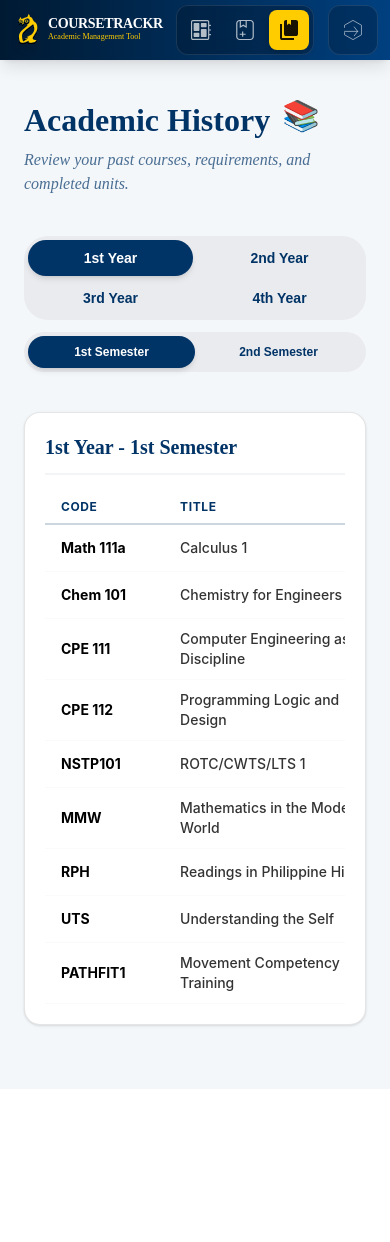
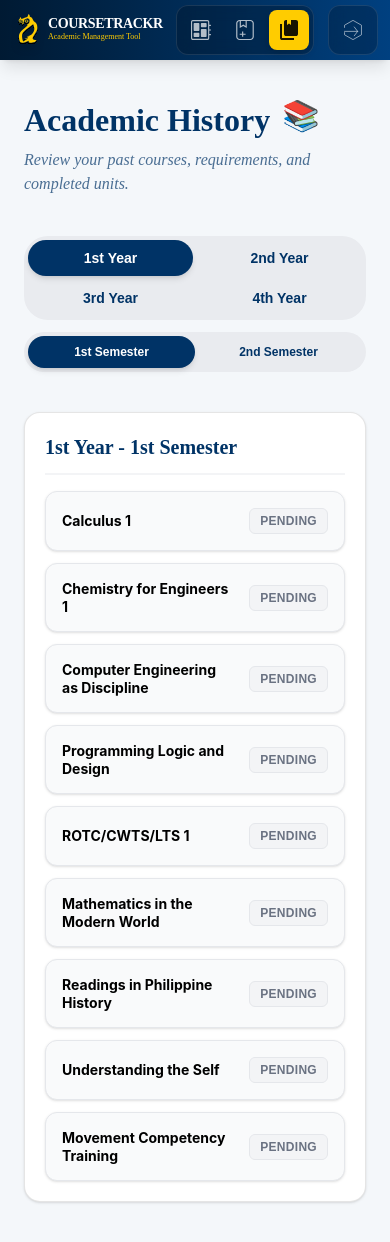
Before and after one commit to knghtcomp/CourseTrackr, a React (Vite) app in the folder CourseTrackrKuago/: page /history in a window 390 px wide. Shown: the top 1242 px of the page. Before the commit the page ends 1089 px from the top, so only its background shows below. Built offline with nearby package versions, Linux system fonts and the light colour scheme; a web font is replaced by a local one.

Commit message:
Alteration

```diff
--- a/CourseTrackrKuago/src/pages/AcademicHistory.jsx
+++ b/CourseTrackrKuago/src/pages/AcademicHistory.jsx
@@ -165,7 +165,30 @@ export const AcademicHistory = () => {
                   {displayedTerm.semester}
                 </h2>
 
-                <div className="overflow-x-auto">
+                {/* MOBILE FIX: Slim Card Layout showing ONLY Title and Status */}
+                <div className="block lg:hidden">
+                  <div className="flex flex-col gap-3">
+                    {displayedTerm.courses.map((course, idx) => {
+                      const savedRecord = userRecords.find(record => record.id === course.id);
+                      const currentStatus = savedRecord && savedRecord.status !== 'pending' ? savedRecord.status : "pending";
+                      const isPetitioned = savedRecord ? savedRecord.isPetitioned : false;
+
+                      return (
+                        <div key={idx} className="bg-gray-50 p-4 rounded-xl border border-gray-200 flex items-center justify-between gap-4 shadow-sm">
+                          <span className="text-black font-bold font-['Inter'] text-sm leading-tight">
+                            {course.title}
+                          </span>
+                          <div className="shrink-0">
+                            {renderBadges(currentStatus, isPetitioned)}
+                          </div>
+                        </div>
+                      );
+                    })}
+                  </div>
+                </div>
+
+                {/* Desktop Table Layout (Hidden on Mobile) */}
+                <div className="hidden lg:block overflow-x-auto">
                   <table className="w-full text-left border-collapse min-w-[800px]">
                     <thead>
                       <tr className="border-b-2 border-[#003366]/20">
--- a/CourseTrackrKuago/src/pages/DashBoard/CurrentSemesterCourseListSection.jsx
+++ b/CourseTrackrKuago/src/pages/DashBoard/CurrentSemesterCourseListSection.jsx
@@ -29,17 +29,21 @@ export const CurrentSemesterCourseListSection = ({ courses }) => {
                     {course.code}
                   </span>
 
-                  <div className="flex flex-wrap items-center justify-end gap-2">
+                  {/* MOBILE FIX: Removed flex-wrap to keep them side-by-side, added tight gap */}
+                  <div className="flex items-center justify-end gap-1.5 md:gap-2 shrink-0">
 
-                    {/* Petition Badge */}
+                    {/* Petition Badge - Star only on mobile, full text on desktop */}
                     {isCoursePetitioned && (
-                      <span className="bg-purple-100 text-purple-700 border border-purple-200 px-3 py-1 rounded-lg font-bold font-['Inter'] text-xs uppercase tracking-wider shrink-0">
-                        ★ Petitioned
+                      <span
+                        title="Petitioned Course"
+                        className="flex items-center justify-center bg-purple-100 text-purple-700 border border-purple-200 w-6 h-6 md:w-auto md:h-auto md:px-3 md:py-1 rounded-full md:rounded-lg font-bold font-['Inter'] text-xs md:text-xs uppercase tracking-wider shrink-0"
+                      >
+                        ★<span className="hidden md:inline md:ml-1">Petitioned</span>
                       </span>
                     )}
 
                     {/* Standard Status Badge */}
-                    <span className="bg-[#F59E0B]/10 text-[#F59E0B] px-3 py-1 rounded-lg font-bold font-['Inter'] text-xs uppercase tracking-wider shrink-0">
+                    <span className="bg-[#F59E0B]/10 text-[#F59E0B] px-2 md:px-3 py-1 rounded-md md:rounded-lg font-bold font-['Inter'] text-[10px] md:text-xs uppercase tracking-wider shrink-0">
                       {course.status === 'ongoing' ? 'Enrolled' : course.status}
                     </span>
                   </div>
--- a/CourseTrackrKuago/src/pages/Setup.jsx
+++ b/CourseTrackrKuago/src/pages/Setup.jsx
@@ -354,15 +354,16 @@ const prereqCheck = checkPrereqs(course);
         </section>
 
         {/* 3. Toggles for Curriculum Navigation */}
-        <section className="flex flex-col-reverse lg:flex-row lg:items-center justify-between gap-4 w-full mt-2">
+        <section className="flex flex-col lg:flex-row lg:items-center justify-between gap-4 w-full mt-2">
 
           {/* YEAR TOGGLE (Right Side) */}
-          <div className="flex flex-wrap lg:flex-nowrap bg-[#E9EBEF] rounded-3xl lg:rounded-full p-1 w-full lg:w-fit">
+          {/* MOBILE FIX: grid-cols-2 forces a 2x2 grid on mobile, lg:flex returns it to a single row on desktop */}
+          <div className="grid grid-cols-2 lg:flex lg:flex-nowrap bg-[#E9EBEF] rounded-3xl lg:rounded-full p-1 w-full lg:w-fit gap-1 lg:gap-0">
             {[1, 2, 3, 4].map(y => (
               <button
                 key={y}
                 onClick={() => handleYearTabClick(y)}
-                className={`flex-1 px-6 py-2 text-sm lg:text-base font-bold rounded-full transition-all whitespace-nowrap ${
+                className={`w-full px-2 lg:px-6 py-2 text-sm lg:text-base font-bold rounded-full transition-all whitespace-nowrap ${
                   viewYear === y ? 'bg-[#003366] text-white shadow-md' : 'text-[#003366] hover:bg-black/5'
                 }`}
               >
@@ -377,7 +378,7 @@ const prereqCheck = checkPrereqs(course);
               <button
                 key={sem}
                 onClick={() => setViewSemester(sem)}
-                className={`flex-1 px-6 py-2 text-sm lg:text-base font-bold rounded-full transition-all whitespace-nowrap ${
+                className={`flex-1 px-3 lg:px-6 py-2 text-xs lg:text-base font-bold rounded-full transition-all whitespace-nowrap ${
                   viewSemester === sem ? 'bg-[#003366] text-white shadow-md' : 'text-[#003366] hover:bg-black/5'
                 }`}
               >
```
